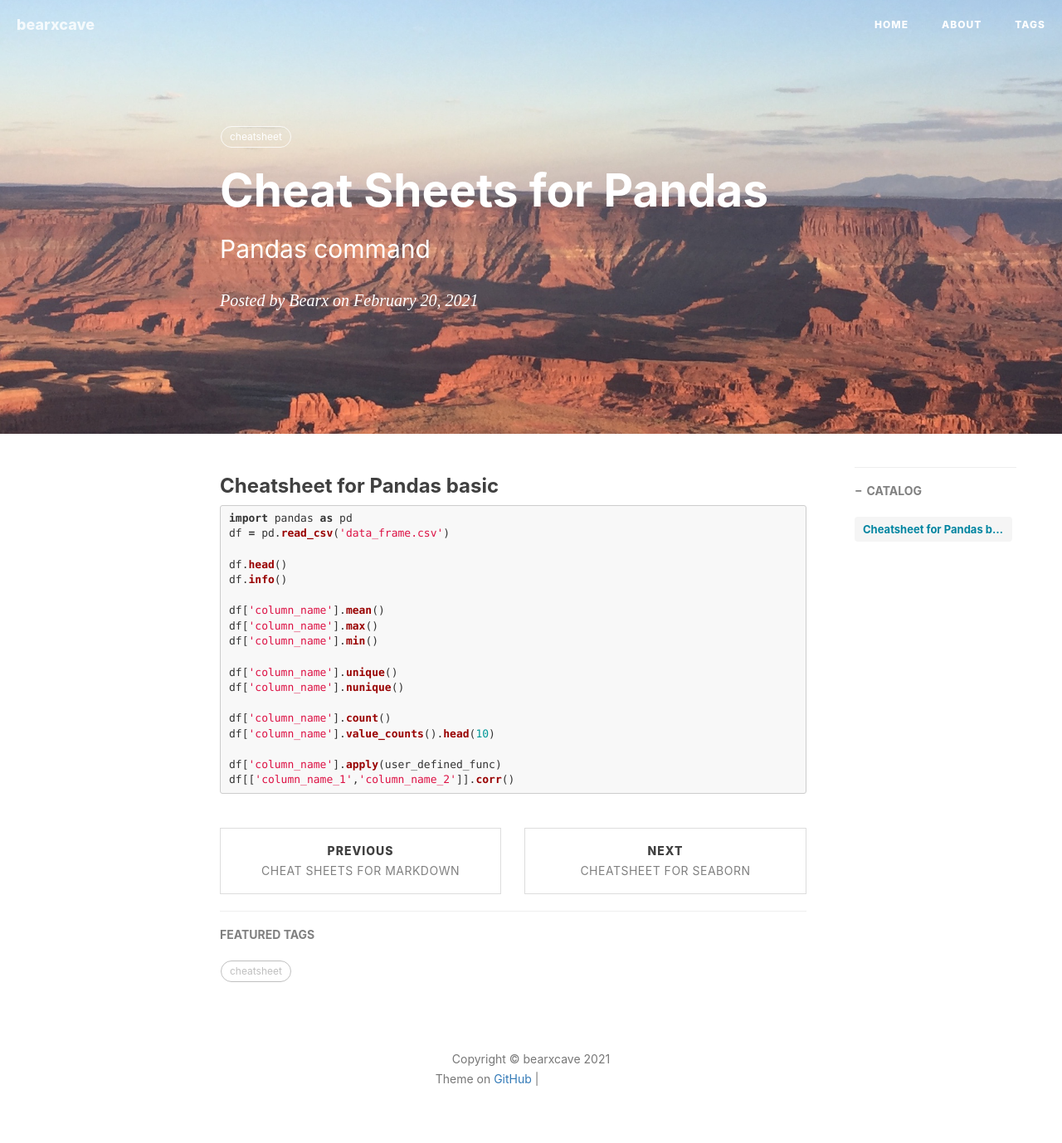
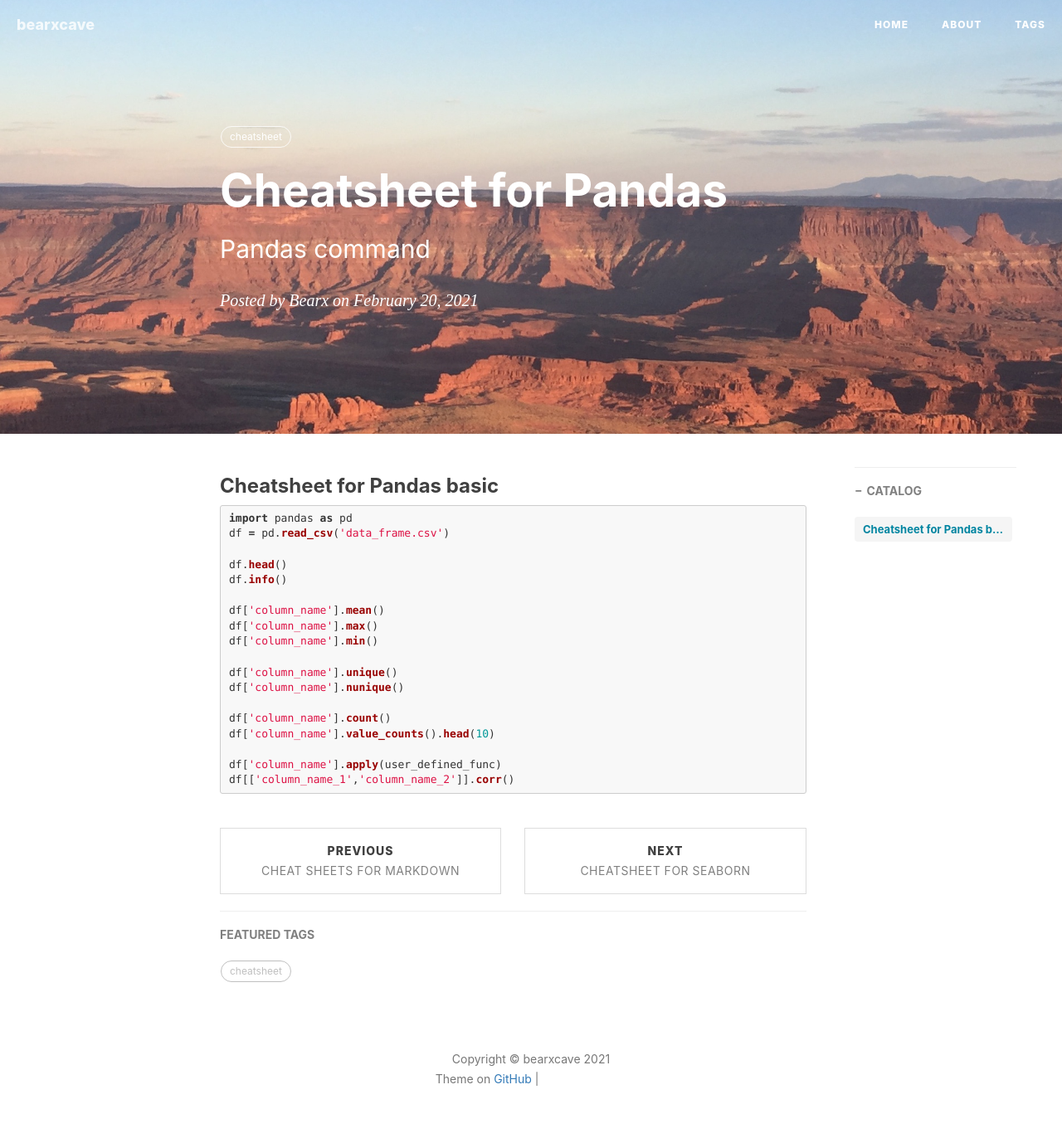
Before and after one commit to Bearxcave/Bearxcave.github.io, a Jekyll site: the page built from _posts/2021-02-20-cheatsheet-pandas.md, in a window 1280 px wide. Shown: the whole page at 83% size. Built offline with Jekyll 4.4.1, drawn with Linux system fonts in a browser that asks for light colours; nearby versions of some CDN libraries; comment, search, counter and statistics services are not loaded; grey boxes are pictures that could not be loaded.

Commit message:
Update 2021-02-20-cheatsheet-pandas.md

```diff
--- a/_posts/2021-02-20-cheatsheet-pandas.md
+++ b/_posts/2021-02-20-cheatsheet-pandas.md
@@ -1,6 +1,6 @@
 ---
 layout:     post
-title:      Cheat Sheets for Pandas
+title:      Cheatsheet for Pandas
 subtitle:   Pandas command
 date:       2021-02-20
 author:     Bearx
```
